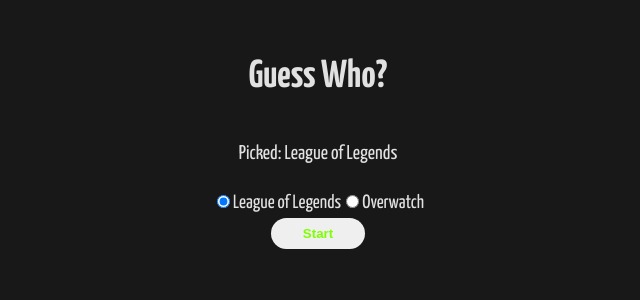
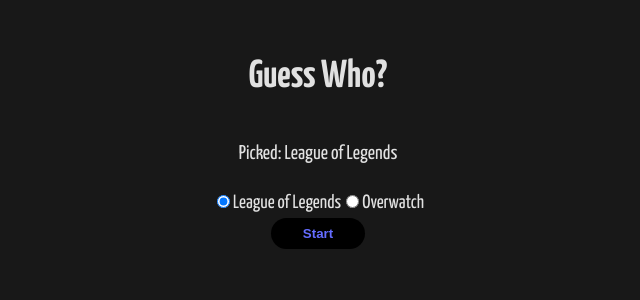
Before and after one commit to TE4-Umea/guess-who-v2, a Vue app: page / in a window 1280 px wide. Shown: the top 300 px of the page, without its empty margins (322-962 px from the left). Built offline with nearby package versions, Linux system fonts and the light colour scheme.

Commit message:
Button Colors

```diff
--- a/src/components/StartScreen.vue
+++ b/src/components/StartScreen.vue
@@ -71,7 +71,8 @@
 }
 
 .startScreenButtons button {
-    color: chartreuse;
+    color: #646cff;
+    background-color: #000000;
     font-weight: 700;
     border-style: none;
     border-radius: 20px;
```
